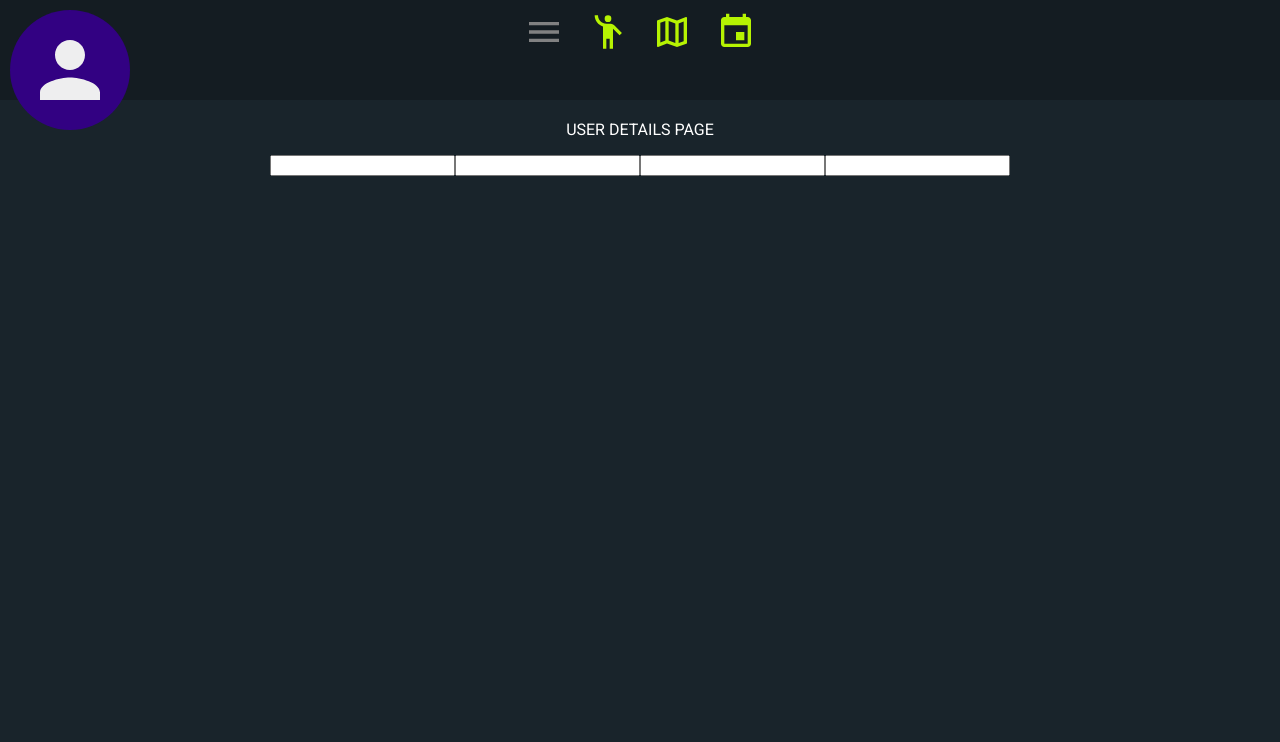
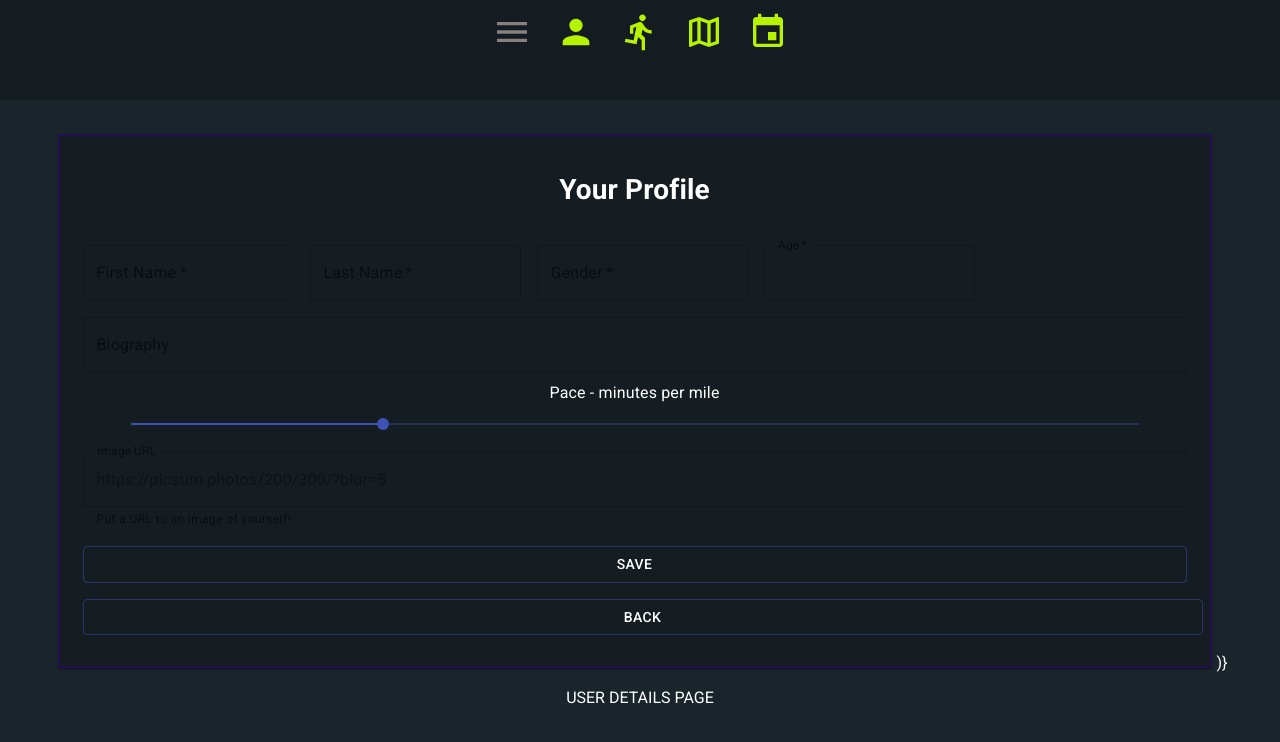
Before and after one commit to erik-t-irgens/RunningApp-React, a React (Create React App) app: page /app/user/settings in a window 1280 px wide. Shown: the top 742 px of the page. Built offline with nearby package versions, Linux system fonts and the light colour scheme.

Commit message:
More styling, add some pages.

```diff
--- a/src/components/App.js
+++ b/src/components/App.js
@@ -13,7 +13,7 @@ import EventCreate from './Event/Create';
 import Gallery from './Gallery'
 import Home from './Home';
 import Header from "./Header.js"
-import Grid from "./Grid.js";
+
 
 
 function App() {
@@ -44,7 +44,7 @@ function App() {
     <div className="App">
 
       <Router>
-        <Header></Header>
+        <Header>E</Header>
         <Route exact path="/" ></Route>
         <Route exact path="/register" component={Register} />
         <Route exact path="/login" component={Login} />
@@ -52,20 +52,16 @@ function App() {
 
 
         {/* <Route exact path="/app/user" render={() => <Gallery items={users} />} /> */}
-        <Route exact path="/app/user" render={() =>
-          <Grid>
-            <Gallery items={users}>
-            </Gallery>
-          </Grid>}>
+        <Route exact path="/app/user" render={() => <Gallery items={users}>PEOPLE</Gallery>
+        }>
         </Route>
-        <Route exact path="/app/user/:id" component={UserDetails} />
-        <Route exact path="/app/user/settings" component={UserSettings} />
-
-        <Route exact path="/app/track" render={() => <Gallery items={tracks} />} />
-        <Route exact path="/app/track/:id" component={TrackDetails} />
+        <Route exact path="/app/user/settings" render={() => <UserSettings />} />
+        <Route exact path="/app/user/:id" render={() => <UserDetails></UserDetails>} />
+        <Route exact path="/app/track" render={() => <Gallery items={tracks}>TRACKS</Gallery>} />
+        <Route exact path="/app/track/:id" render={() => <TrackDetails />} />
         <Route exact path="/app/track/create" component={TrackCreate} />
 
-        <Route exact path="/app/event" render={() => <Gallery items={events} />} />
+        <Route exact path="/app/event" render={() => <Gallery items={events}>EVENTS</Gallery>} />
         <Route exact path="/app/event/:id" component={EventDetails} />
         <Route exact path="/app/event/create" component={EventCreate} />
         <Route exact path="/app/home" render={() => <Home tracks={tracks} users={users} events={events} />}>
--- /dev/null
+++ b/src/components/DetailsCard.js
@@ -0,0 +1,41 @@
+import React from 'react';
+import { makeStyles } from '@material-ui/core/styles';
+import Card from '@material-ui/core/Card';
+import CardContent from '@material-ui/core/CardContent';
+import Typography from '@material-ui/core/Typography';
+
+const useStyles = makeStyles(theme => ({
+    card: {
+        maxWidth: '90%',
+        maxHeight: '90vh',
+        display: "inline-block",
+        marginLeft: 5,
+        marginRight: 5,
+        marginTop: 30,
+        backgroundColor: "#151d22",
+        color: "white",
+        border: '1px solid #340087'
+
+    },
+    media: {
+        height: 0,
+        paddingTop: '56.25%', // 16:9
+    },
+}));
+
+export default function (props) {
+    const classes = useStyles();
+    return (
+
+        <div>
+            <Card className={classes.card}>
+                <CardContent>
+                    <Typography variant="body2" color="white" component="p">
+                        {props.children}
+                    </Typography>
+                </CardContent>
+            </Card>
+            )}
+        </div>
+    );
+}
--- a/src/components/Header.js
+++ b/src/components/Header.js
@@ -4,7 +4,7 @@ import NavBar from "./NavBar.js";
 const Header = (props) => {
     return (
         <div id="Header">
-            <NavBar></NavBar>
+            <NavBar>{props.children}</NavBar>
         </div>
     );
 }
--- a/src/components/NavBar.js
+++ b/src/components/NavBar.js
@@ -4,7 +4,8 @@ import { makeStyles } from '@material-ui/core/styles';
 import IconButton from '@material-ui/core/IconButton';
 import EventIcon from '@material-ui/icons/Event';
 import MenuIcon from '@material-ui/icons/Menu';
-import EmojiPeople from '@material-ui/icons/EmojiPeopleOutlined';
+import DirectionsRunIcon from '@material-ui/icons/DirectionsRun';
+import PersonIcon from '@material-ui/icons/Person';
 import Map from '@material-ui/icons/MapOutlined';
 import Grid from '@material-ui/core/Grid';
 // Avatar
@@ -29,7 +30,7 @@ const useStyles = makeStyles(theme => ({
         margin: 10,
         width: 120,
         height: 120,
-        position: "absolute",
+        position: 'relative',
         // zIndex: 0,
         backgroundColor: "#340087",
     },
@@ -38,7 +39,6 @@ const useStyles = makeStyles(theme => ({
         backgroundColor: "#19242b",
         height: '100%',
         overflow: 'hidden',
-
     },
     fullList: {
         width: 'auto',
@@ -71,6 +71,9 @@ const useStyles = makeStyles(theme => ({
     },
     hamburger: {
         color: "#878787"
+    },
+    you: {
+        color: "#bfff00"
     },
     pair: {
         color: "#bfff00"
@@ -112,6 +115,10 @@ const NavBar = (props) => {
             onKeyDown={toggleDrawer(side, false)}
         >
             <List>
+                <Grid container>
+                    <Avatar src='https://picsum.photos/200/200/?blur=5' className={classes.bigAvatar}>{props.children}</Avatar>
+                </Grid>
+                <Divider />
                 <ListItem className={classes.ListItem} >
                     <Button variant="outlined" color="primary" className={classes.button, classes.Fab, classes.accountbutton}>
                         <Settings className={classes.extendedIcon} /> Account
@@ -147,19 +154,25 @@ const NavBar = (props) => {
 
     return (
         <div className="NavBar">
-            <Grid container>
-                <Avatar alt="Remy Sharp" src={props.children} className={classes.bigAvatar} />
-            </Grid>
+
             <IconButton onClick={toggleDrawer('left', true)} className={classes.button, classes.hamburger} aria-label="add to shopping cart">
                 <MenuIcon className={classes.buttonicons} />
             </IconButton>
+            <Link to="/app/user/settings" replace>
+                <IconButton
+                    className={classes.button, classes.you}
+                    aria-label="you">
+                    <PersonIcon className={classes.buttonicons} />
+                </IconButton>
+            </Link>
             <Link to="/app/user" replace>
                 <IconButton
                     className={classes.button, classes.pair}
                     aria-label="users">
-                    <EmojiPeople className={classes.buttonicons} />
+                    <DirectionsRunIcon className={classes.buttonicons} />
                 </IconButton>
             </Link>
+
             <Link to="/app/track" replace>
                 <IconButton className={classes.button, classes.track} aria-label="Tracks">
                     <Map className={classes.buttonicons} />
--- /dev/null
+++ b/src/components/PaceSlider.js
@@ -0,0 +1,44 @@
+import React from 'react';
+import { makeStyles } from '@material-ui/core/styles';
+import Typography from '@material-ui/core/Typography';
+import Slider from '@material-ui/core/Slider';
+
+const useStyles = makeStyles(theme => ({
+    root: {
+        width: '90%',
+        marginLeft: '5%',
+        marginRight: '5%',
+    },
+    margin: {
+        height: theme.spacing(3),
+    },
+}));
+
+
+
+function valuetext(value) {
+    return `${value} min/mile`;
+}
+
+
+export default function DiscreteSlider() {
+    const classes = useStyles();
+
+    return (
+        <div className={classes.root}>
+            <Typography id="discrete-slider" gutterBottom>
+                Pace - minutes per mile
+      </Typography>
+            <Slider
+                defaultValue={8}
+                getAriaValueText={valuetext}
+                aria-labelledby="discrete-slider"
+                valueLabelDisplay="auto"
+                step={.1}
+                min={4}
+                max={20}
+            />
+
+        </div>
+    );
+}
--- a/src/components/User/Settings.js
+++ b/src/components/User/Settings.js
@@ -1,13 +1,125 @@
 import React from 'react';
+import clsx from 'clsx';
+import { makeStyles } from '@material-ui/core/styles';
+import TextField from '@material-ui/core/TextField';
+import PaceSlider from '../PaceSlider';
+import DetailsCard from '../DetailsCard';
+import Button from '@material-ui/core/Button';
 
-export default function (props) {
+const useStyles = makeStyles(theme => ({
+    container: {
+        display: 'flex',
+        flexWrap: 'wrap',
+    },
+    textField: {
+        marginLeft: theme.spacing(1),
+        marginRight: theme.spacing(1),
+        color: 'white',
+    },
+    Fab: {
+        margin: theme.spacing(1),
+        width: "100%",
+        color: 'white',
+    },
+    button: {
+        margin: theme.spacing(2),
+    },
+}));
+
+export default function UserSettings() {
+    const classes = useStyles();
+    const [values, setValues] = React.useState({
+        name: '',
+        age: '',
+        multiline: '',
+    });
+
+    const handleChange = name => event => {
+        setValues({ ...values, [name]: event.target.value });
+    };
     return (
-        <form>
-            <input type="text"></input>
-            <input type="text"></input>
-            <input type="text"></input>
-            <input type="text"></input>
+        <div>
+            <DetailsCard>
+                <h1>Your Profile</h1>
+                <form className={classes.container} noValidate autoComplete="on">
+                    <TextField
+                        required
+                        id="outlined-required"
+                        label="First Name"
+                        className={classes.textField}
+                        value={values.firstname}
+                        onChange={handleChange('firstname')}
+                        margin="normal"
+                        variant="outlined"
+                    />
+                    <TextField
+                        required
+                        id="outlined-required"
+                        label="Last Name"
+                        className={classes.textField}
+                        value={values.lastname}
+                        onChange={handleChange('lastname')}
+                        margin="normal"
+                        variant="outlined"
+                    />
+                    <TextField
+                        required
+                        id="outlined-name"
+                        label="Gender"
+                        className={classes.textField}
+                        value={values.gender}
+                        onChange={handleChange('gender')}
+                        margin="normal"
+                        variant="outlined"
+                    />
+                    <TextField
+                        required
+                        id="outlined-number"
+                        label="Age"
+                        value={values.age}
+                        onChange={handleChange('age')}
+                        type="number"
+                        className={classes.textField}
+                        InputLabelProps={{
+                            shrink: true,
+                        }}
+                        margin="normal"
+                        variant="outlined"
+                    />
+                    <TextField
+                        id="outlined-textarea"
+                        label="Biography"
+                        style={{ margin: 8 }}
+                        fullWidth
+                        placeholder="Biography"
+                        multiline
+                        className={classes.textField}
+                        margin="normal"
+                        variant="outlined"
+                    />
+                    <PaceSlider />
 
-        </form>
+                    <TextField
+                        id="outlined-full-width"
+                        label="Image URL"
+                        style={{ margin: 8 }}
+                        placeholder="https://picsum.photos/200/300/?blur=5"
+                        helperText="Put a URL to an image of yourself!"
+                        fullWidth
+                        margin="normal"
+                        variant="outlined"
+                        InputLabelProps={{
+                            shrink: true,
+                        }}
+                    />
+                    <Button variant="outlined" color="primary" className={classes.button, classes.Fab} >
+                        Save
+                    </Button>
+                </form>
+                <Button variant="outlined" color="primary" className={classes.button, classes.Fab} >
+                    Back
+                    </Button>
+            </DetailsCard>
+        </div>
     )
 }
```
Also changed, not shown: src/components/Field.js (deleted, +0 -12 lines), src/components/FieldDisplay.js (deleted, +0 -11 lines), src/components/FieldEdit.js (deleted, +0 -11 lines), src/components/Footer.js (deleted, +0 -12 lines), src/components/Gallery.js (+5 -5 lines).
